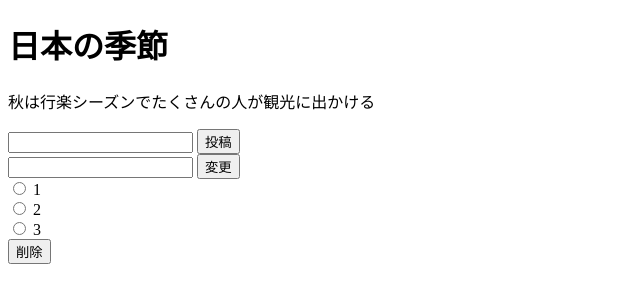
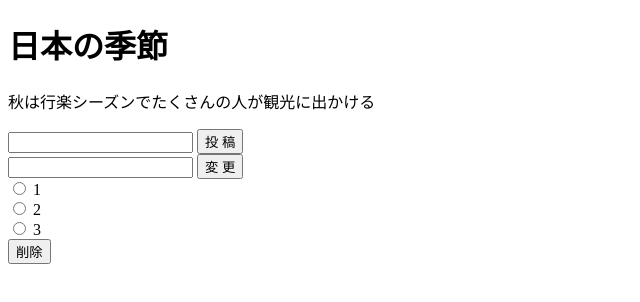
Before and after one commit to hiro-Takahashi-0202/node-express-2, a website: page index.html in a window 1280 px wide. Shown: the full height of the page, 0-640 px from the left. Drawn offline with Linux system fonts and the light colour scheme.

Commit message:
second commit

```diff
--- a/index.html
+++ b/index.html
@@ -10,12 +10,12 @@
 
         <form action="/autumn" method="POST">
             <input type="text" name="activity">
-            <button type="submit">投稿</button>
+            <button type="submit">投 稿</button>
         </form>
 
         <form action="/update" method="POST">
             <input type="text" name="updateActivity"/>
-            <button type="submit">変更</button>
+            <button type="submit">変 更</button>
         </form>
 
         <form action="/delete" method="POST">
```
